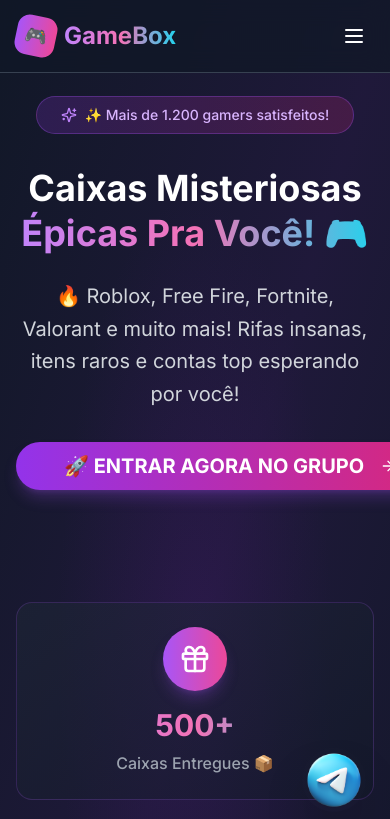
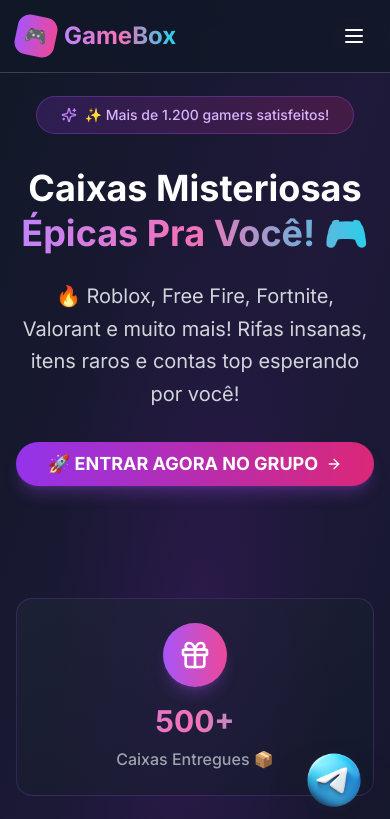
Before and after one commit to Jeanvic-marc/mystery-verse-leads, a React (Vite) app: page / in a window 390 px wide. Shown: the top 819 px of the page. Built offline with nearby package versions, Linux system fonts and the light colour scheme.

Commit message:
Fix: Mobile layout for "Enter Group" button
Adjust the layout of the "Enter Group" button in the Hero section for mobile devices.

```diff
--- a/src/components/Hero.tsx
+++ b/src/components/Hero.tsx
@@ -29,10 +29,12 @@ const Hero = () => {
             <Button
               size="lg"
               onClick={() => window.open('https://t.me/your_telegram_group', '_blank')}
-              className="bg-gradient-to-r from-purple-600 to-pink-600 hover:from-purple-500 hover:to-pink-500 text-white px-12 py-6 text-xl rounded-full glow hover-lift mb-12 font-bold"
+              className="bg-gradient-to-r from-purple-600 to-pink-600 hover:from-purple-500 hover:to-pink-500 text-white px-6 md:px-12 py-4 md:py-6 text-lg md:text-xl rounded-full glow hover-lift mb-12 font-bold w-full md:w-auto"
             >
-              🚀 ENTRAR AGORA NO GRUPO
-              <ArrowRight className="ml-2 h-6 w-6" />
+              <span className="flex items-center justify-center">
+                🚀 ENTRAR AGORA NO GRUPO
+                <ArrowRight className="ml-2 h-5 w-5 md:h-6 md:w-6" />
+              </span>
             </Button>
           </div>
 
```
